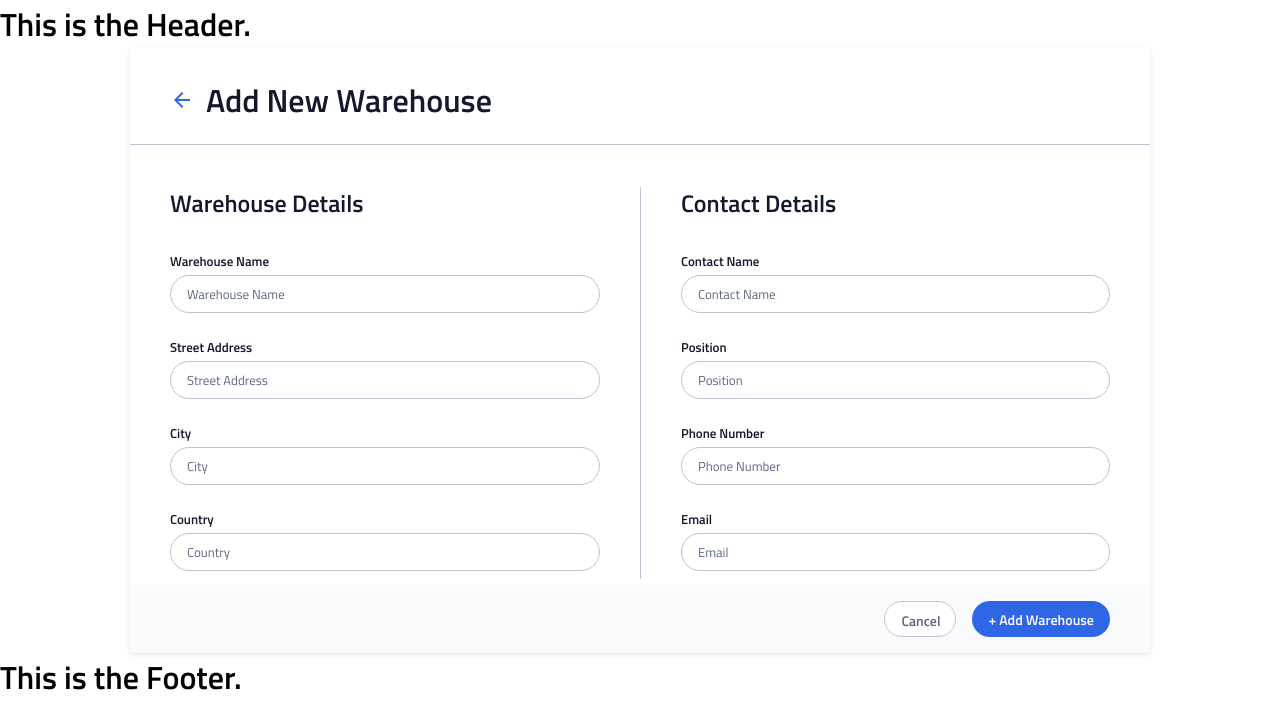
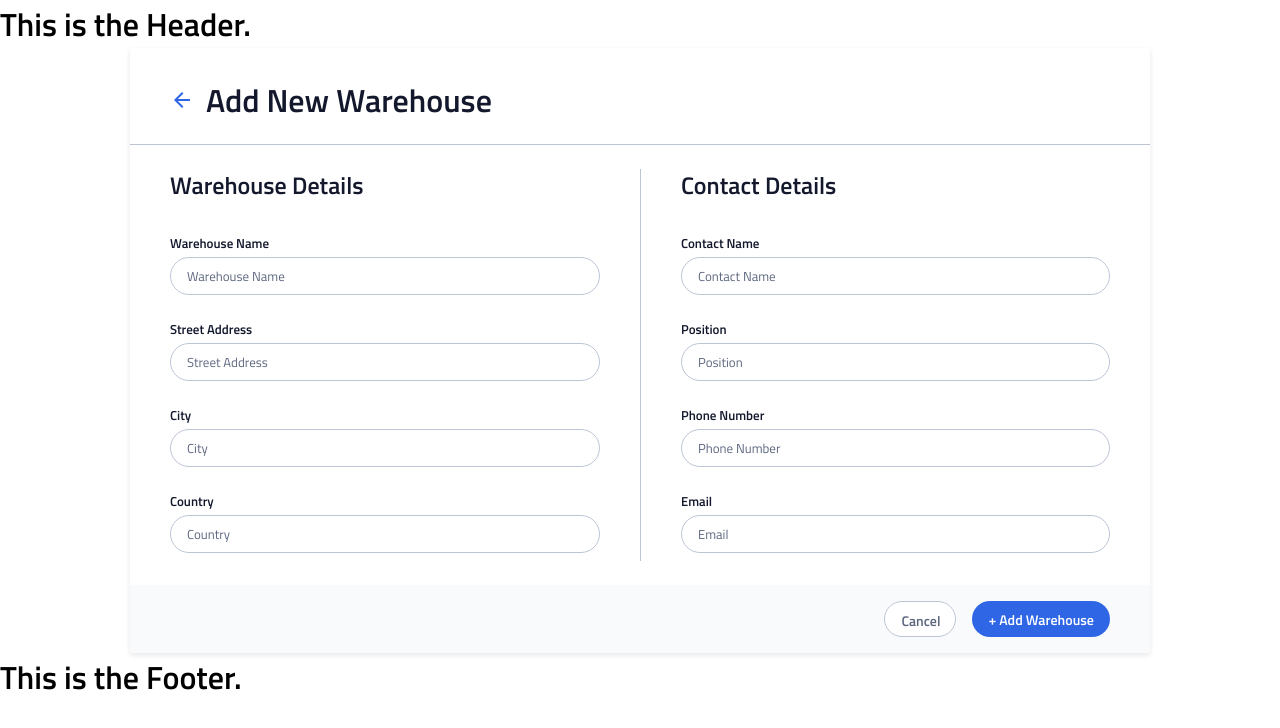
Before and after one commit to NasKhanaz/instock, a React (Create React App) app: page /warehouses/add in a window 1280 px wide. Shown: the top 728 px of the page. Built offline with nearby package versions, Linux system fonts and the light colour scheme.

Commit message:
adds fix to desktop styling of add form to match edit form

```diff
--- a/src/components/AddWarehouseForm/AddWarehouseForm.scss
+++ b/src/components/AddWarehouseForm/AddWarehouseForm.scss
@@ -8,10 +8,6 @@
             display: flex;
             border-top: 1px solid $secondary-color-Cloud;
             padding: 1.5rem 0rem;
-        }
-
-        @include desktop {
-            padding: 2.625rem 0rem 0.375rem 0rem;
         }
     }
 
```
